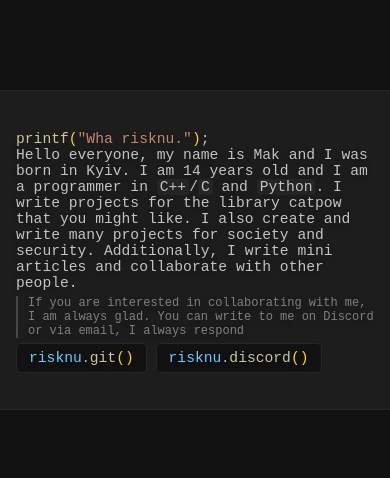
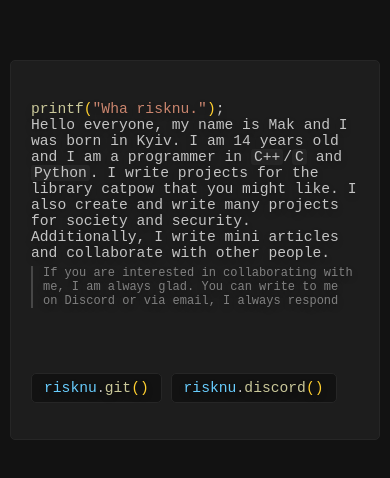
Before and after one commit to risknu/risknu.github.io, a plain HTML site: page index.html in a window 390 px wide. Shown: the part 172-650 px from the top of the page. Drawn offline with Linux system fonts and the light colour scheme.

Commit message:
Fixed sizes for phones and small screens

```diff
--- a/styles/styles.css
+++ b/styles/styles.css
@@ -109,8 +109,8 @@ code {
     top: 50%;
     left: 50%;
     transform: translate(-50%, -50%);
-    width: 400px;
-    height: 320px;
+    width: 370px;
+    height: 380px;
     background-color: var(--background-color-three);
     border: 1px solid var(--background-two-color);
     padding: 40px 20px;
```
